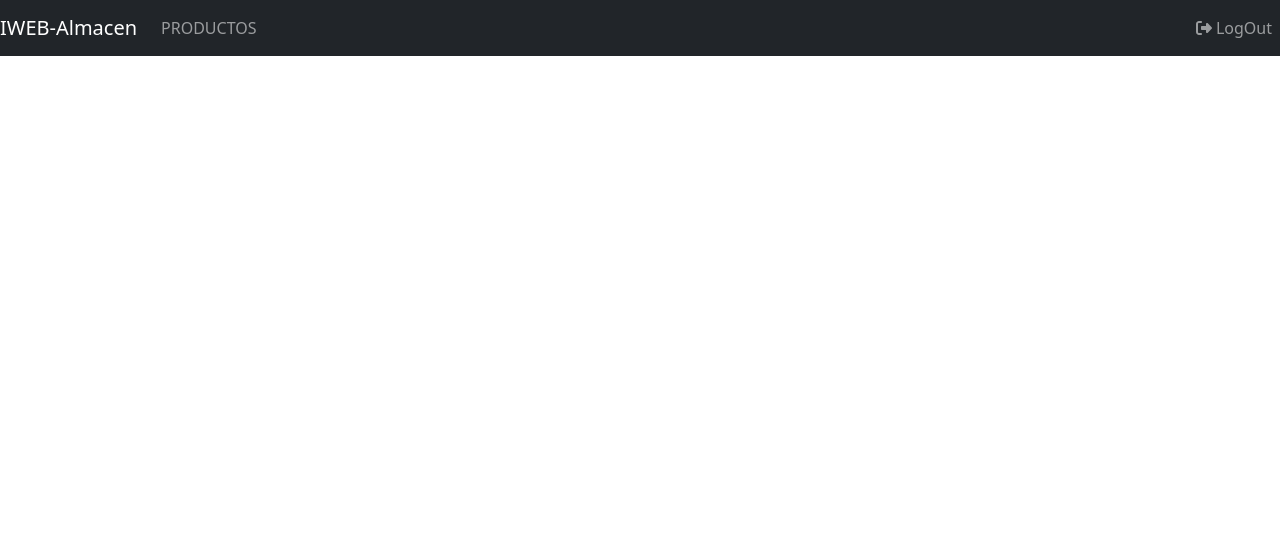
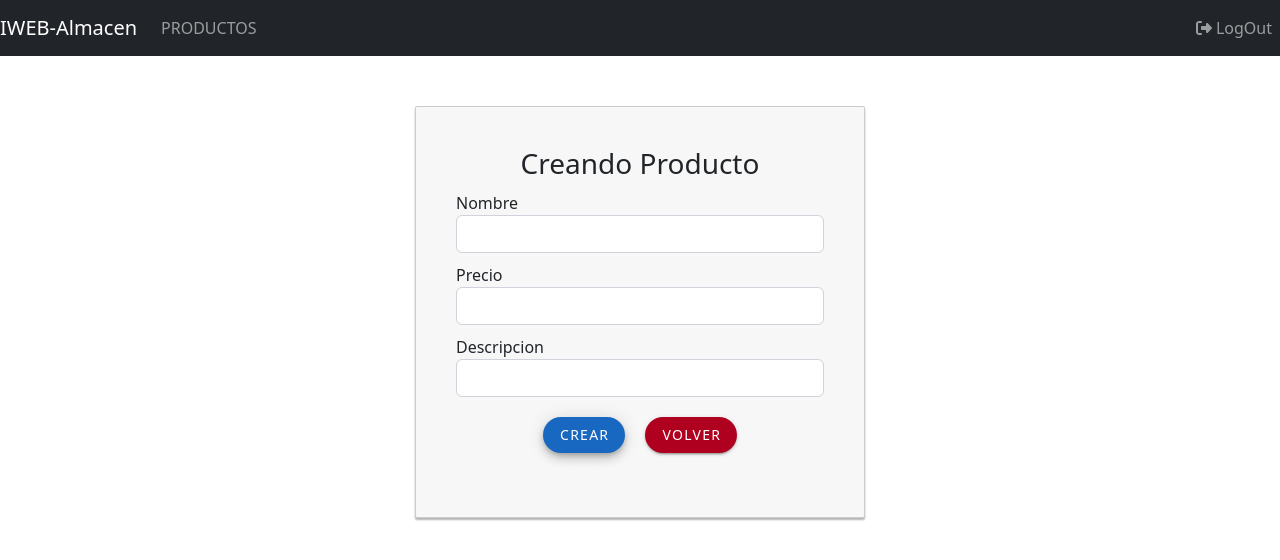
Before and after one commit to realpascuu/almacen-app, a Vue app: page /crearProducto in a window 1280 px wide. Shown: the top 560 px of the page. Built offline with nearby package versions, Linux system fonts and the light colour scheme; sample sign-in values are in the browser's storage; what vue-sweetalert2 would draw is missing.

Commit message:
Vista de crear producto funcional a falta de subir imagen

```diff
--- /dev/null
+++ b/src/components/CrearProducto.vue
@@ -0,0 +1,166 @@
+<template>
+<div id="app">
+  <div class="col-md-12">
+    <div class="card card-container">
+      <Form ref="form" @submit="newProducto" :validation-schema="schema">
+          <div style="text-align:center">
+              <h3>Creando Producto </h3>
+           </div>
+          <div class="form-group" @change="cambiaSuccess">
+            <label for="name">Nombre</label>
+            <Field v-model="name" name="name" type="text" class="form-control" />
+            <ErrorMessage name="name" class="error-feedback" />
+          </div>
+           <div class="form-group">
+            <label for="precio">Precio</label>
+            <Field type="number" v-model="precio" name="precio" class="form-control"/>
+            <ErrorMessage name="precio" class="error-feedback" />
+          </div>
+          <div class="form-group">
+            <label for="desc">Descripcion</label>
+            <Field v-model="desc" name="desc" type="text" class="form-control" />
+            <ErrorMessage name="desc" class="error-feedback" />
+          </div>
+
+          <div class="form-group">
+            <div class="form-group" style="padding-bot:10px;padding-top:20px;text-align:center">
+
+              <v-btn elevation="6" rounded type="submit" color="primary">
+                <span
+                  v-show="loading"
+                  class="spinner-border spinner-border-sm"
+                ></span>
+                <span>Crear</span>
+              </v-btn>
+              <v-btn style="margin-left:20px" color="error" rounded x-small @click="volver">
+                  <span v-show="loading"  class="spinner-border spinner-border-sm" ></span>
+                <span>Volver</span>
+            </v-btn>
+
+           </div>
+          </div>
+      </Form>
+      <br>
+    </div>
+  </div>
+
+</div>
+
+
+</template>
+
+<script>
+import {Form,Field, ErrorMessage } from "vee-validate";
+import * as yup from "yup";
+
+import { useAuthStore } from '../stores/authStore.js'
+
+export default {
+  name: 'CrearProductoComponent',
+  components: {
+    Form,
+    Field,
+    ErrorMessage,
+  },
+  data () {
+    const schema = yup.object().shape({
+      name: yup.string().required("Campo nombre requerido!"),
+      desc: yup.string().required("Campo descripción requerido!"),
+      precio: yup.string().required("Campo precio requerido!"),
+    });
+
+    return {
+      producto: [],
+      successful: false,
+      page:"",
+      name:"",
+      desc:"",
+      precio:"",
+      id:"",
+      schema,
+      message: "",
+    }
+  },
+  methods:{
+    async newProducto() {
+     this.successful = false;
+     this.message = "";
+      var newProducto = {
+        nombre: this.name,
+        precio: this.precio,
+        descripcion: this.desc
+      }
+      console.log(newProducto)
+    try{
+     await fetch('http://localhost:3000/productos', {
+              method: 'POST',
+              headers: { 'Content-Type': 'application/json',
+                Authorization: 'Bearer ' + this.currentUser.token},
+              body: JSON.stringify(newProducto)
+          }).then(response => response.json()).then(response=> {this.message = response.mensaje})
+          this.$swal(this.message)
+          this.$refs.form.resetForm();
+      }
+      catch (error) {
+          this.loading = false;
+          this.message =
+            (error.response &&
+              error.response.data &&
+              error.response.data.message) ||
+            error.message ||
+            error.toString();
+          this.$swal(this.message)
+
+      }
+    },
+    async volver(){
+        this.$router.push('/productos');
+    },
+  },
+  setup() {
+    const store = useAuthStore()
+    return {store}
+  },
+  computed: {
+    currentUser() {
+      return this.store.user;
+    }
+  },
+
+  mounted() {
+    if (!this.currentUser) {
+          this.$router.push('/login');
+        }
+ }
+
+};
+</script>
+
+<style scoped>
+label {
+  display: block;
+  margin-top: 10px;
+}
+
+.card-container.card {
+  max-width: 450px !important;
+  padding: 40px 40px;
+}
+
+.card {
+  background-color: #f7f7f7;
+  padding: 20px 25px 30px;
+  margin: 0 auto 25px;
+  margin-top: 50px;
+  -moz-border-radius: 2px;
+  -webkit-border-radius: 2px;
+  border-radius: 2px;
+  -moz-box-shadow: 0px 2px 2px rgba(0, 0, 0, 0.3);
+  -webkit-box-shadow: 0px 2px 2px rgba(0, 0, 0, 0.3);
+  box-shadow: 0px 2px 2px rgba(0, 0, 0, 0.3);
+}
+
+.error-feedback {
+  color: red;
+}
+</style>
--- a/src/components/DetallesProducto.vue
+++ b/src/components/DetallesProducto.vue
@@ -41,14 +41,6 @@ export default {
 
     return {
       producto: [],
-      successful: false,
-      page:"",
-      name:"",
-      desc:"",
-      precio:"",
-      id:"",
-      message: "",
-
     }
   },
   methods:{
@@ -63,7 +55,7 @@ export default {
     },
      async volver(){
         this.$router.push('/productos');
-  },
+    },
   },
   setup() {
     const store = useAuthStore()
--- a/src/components/Productos.vue
+++ b/src/components/Productos.vue
@@ -1,12 +1,5 @@
 <template>
 <div id="app">
-  <v-snackbar
-        v-model="snackbar"
-      >
-        {{ message }}
-  </v-snackbar>
-
-
   <div style="padding:10px;" >
         <div class="form-group">
           <input style=" width:300px;height:30px" v-model="name" name="name" type="text"
@@ -20,10 +13,17 @@
               ></span>
               <span >Buscar</span>
             </v-btn>
+
+              <v-btn style="float:right" elevation="6" rounded @click="crearProducto" >
+              <span
+                v-show="loading"
+                class="spinner-border spinner-border-sm"
+              ></span>
+              <span >Crear Producto</span>
+            </v-btn>
           </div>
+
   </div>
-
-
 
  <div style="width: 100%; display: table;">
         <div>
@@ -78,7 +78,6 @@
 </template>
 
 <script>
-import * as yup from "yup";
 
 import { useAuthStore } from '../stores/authStore.js'
 
@@ -86,22 +85,14 @@ export default {
   name: "ProductosComponent",
 
   data () {
-    const schema = yup.object().shape({
-      newname: yup.string().required("Campo nombre requerido!"),
-      newdesc: yup.string().required("Campo descripción requerido!"),
-      newprecio: yup.string().required("Campo precio requerido!"),
-    });
     return {
       listItems: [],
       page:"",
       name:"",
       producto: [],
-      schema,
       newname:"",
       newdesc:"",
       newprecio:"",
-      message:"",
-      snackbar:false,
     }
   },
   methods:{
@@ -136,8 +127,8 @@ export default {
          this.listItems.productos.splice(index, 1);
          this.$swal('Producto eliminado correctamente')
     },
-    ocultar(){
-      this.producto = ""
+    async crearProducto(){
+         this.$router.push('/crearProducto');
     },
     async newProducto(){
       var newProducto = {
--- a/src/router.js
+++ b/src/router.js
@@ -4,6 +4,7 @@ import Register from "./components/Register.vue";
 // lazy-loaded
 const Productos = () => import("./components/Productos.vue")
 const DetallesProducto = () => import("./components/DetallesProducto.vue")
+const CrearProducto = () => import("./components/CrearProducto.vue")
 
 const routes = [
   {
@@ -30,6 +31,12 @@ const routes = [
     name: "detallesProducto",
     // lazy-loaded
     component: DetallesProducto,
+  },
+  {
+    path: "/crearProducto",
+    name: "crearProducto",
+    // lazy-loaded
+    component: CrearProducto,
   }
 ];
 
```
